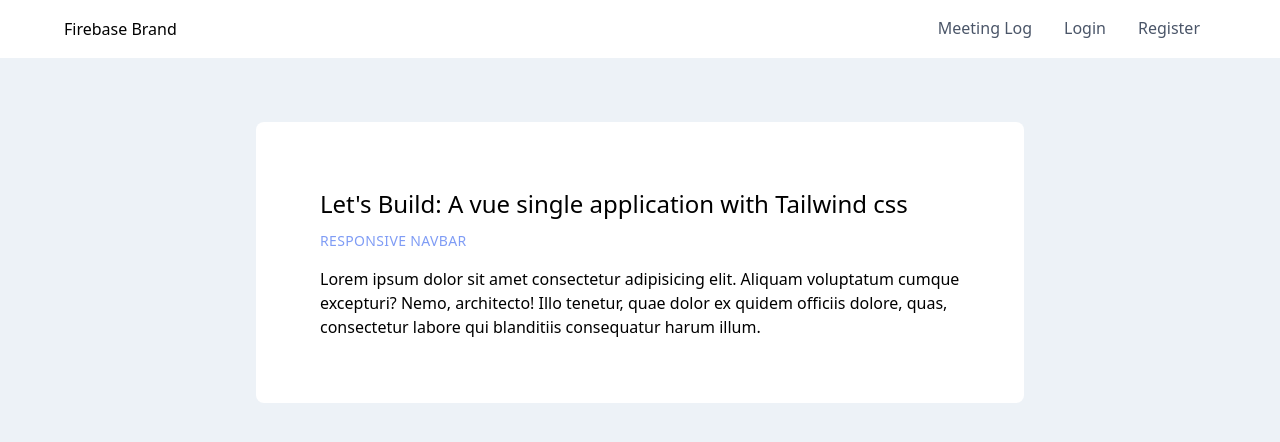
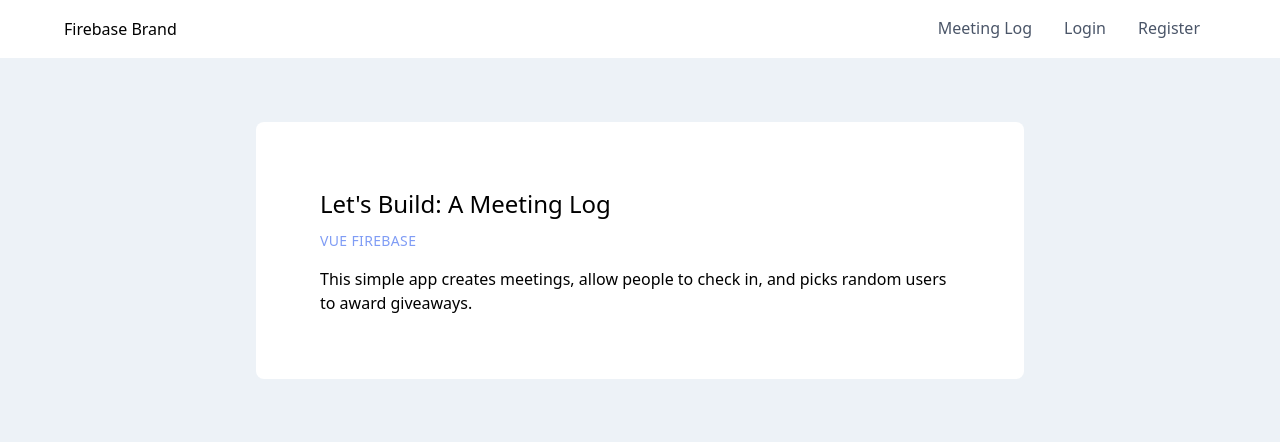
Before and after one commit to blaiseAI/spas, a Vue app: page / in a window 1280 px wide. Shown: the top 442 px of the page. Built offline with nearby package versions, Linux system fonts and the light colour scheme.

Commit message:
update the title

```diff
--- a/src/views/Home.vue
+++ b/src/views/Home.vue
@@ -2,9 +2,9 @@
         <div class="container mx-auto">
             <div class="px-4">
                 <div class="max-w-3xl bg-white rounded-lg mx-auto my-16 p-16">
-                    <h1 class="text-2xl font-medium mb-2">Let's Build: A vue single application with Tailwind css</h1>
-                    <h2 class="font-medium text-sm text-indigo-400 mb-4 uppercase tracking-wide">Responsive Navbar</h2>
-                    <p>Lorem ipsum dolor sit amet consectetur adipisicing elit. Aliquam voluptatum cumque excepturi? Nemo, architecto! Illo tenetur, quae dolor ex quidem officiis dolore, quas, consectetur labore qui blanditiis consequatur harum illum.</p>
+                    <h1 class="text-2xl font-medium mb-2">Let's Build: A Meeting Log</h1>
+                    <h2 class="font-medium text-sm text-indigo-400 mb-4 uppercase tracking-wide">Vue Firebase</h2>
+                    <p>This simple app creates meetings, allow people to check in, and picks random users to award giveaways.</p>
                 </div>
         </div>
     </div>
```
